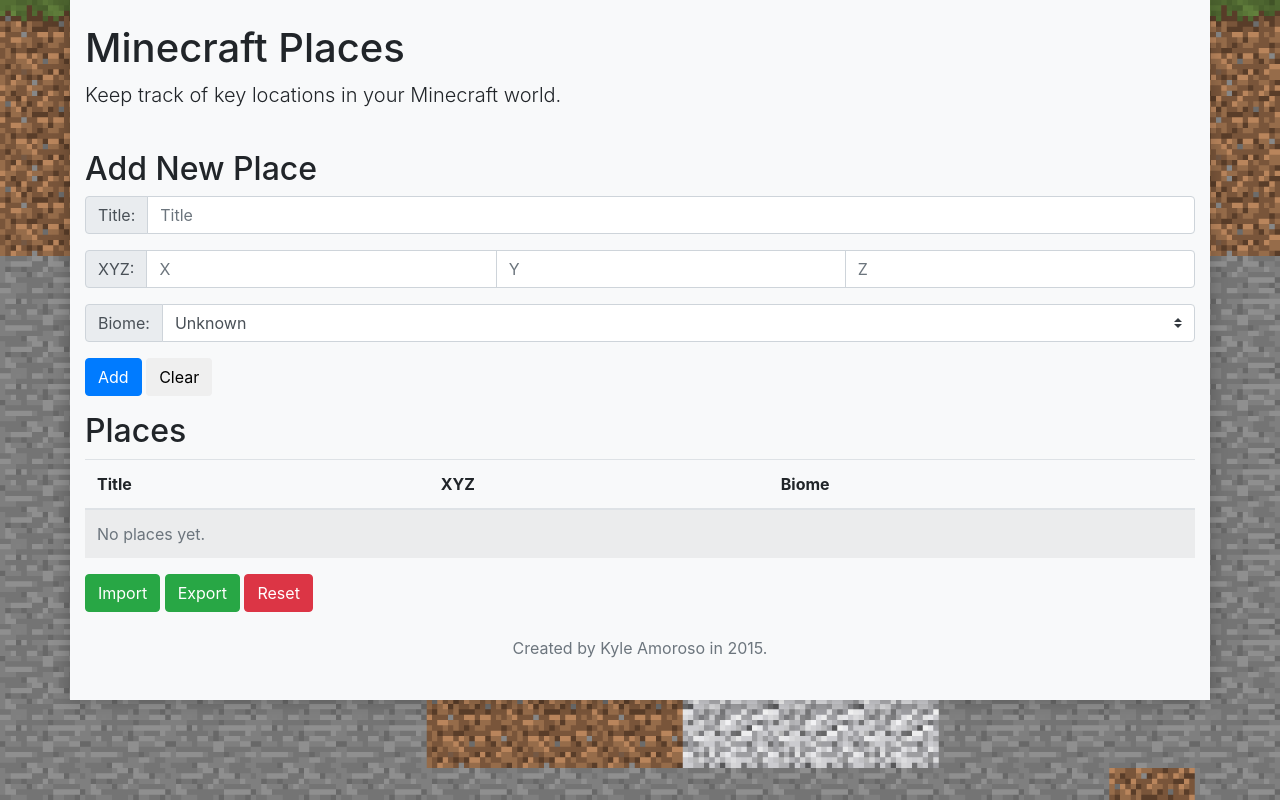
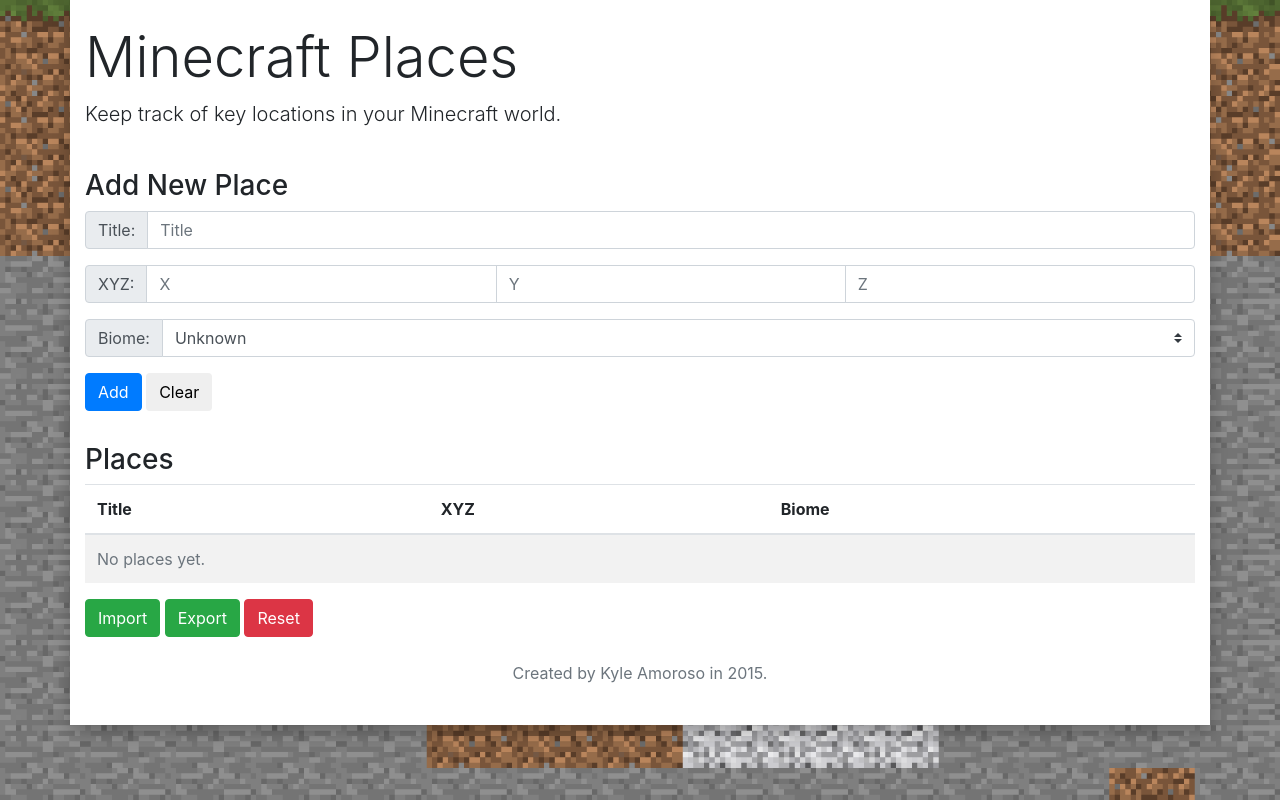
Before and after one commit to kamoroso94/minecraft-places, a plain HTML site: page index.html in a window 1280 px wide. Drawn offline with nearby package versions, Linux system fonts and the light colour scheme.

Commit message:
Change up the style

```diff
--- a/index.html
+++ b/index.html
@@ -33,13 +33,13 @@
 	</head>
 
 	<body>
-		<div class="container bg-light">
+		<div class="container bg-white">
 			<header class="py-4">
-				<h1>Minecraft Places</h1>
+				<h1 class="display-4">Minecraft Places</h1>
 				<p class="lead">Keep track of key locations in your Minecraft world.</p>
 			</header>
 
-			<h2>Add New Place</h2>
+			<h3>Add New Place</h3>
 			<form class="" autocomplete="off">
 				<fieldset disabled>
 					<div class="input-group mb-3">
@@ -93,7 +93,7 @@
 				</fieldset>
 			</form>
 
-			<h2>Places</h2>
+			<h3 class="mt-3">Places</h3>
 			<table class="table table-striped">
 				<thead>
 					<tr>
--- a/style.css
+++ b/style.css
@@ -3,7 +3,7 @@ body {
 }
 
 .container {
-	box-shadow: 0 0 16px rgba(0,0,0,.25);
+	box-shadow: 0 .5rem 1rem rgba(0,0,0,.25);
 }
 
 .icon {
```
